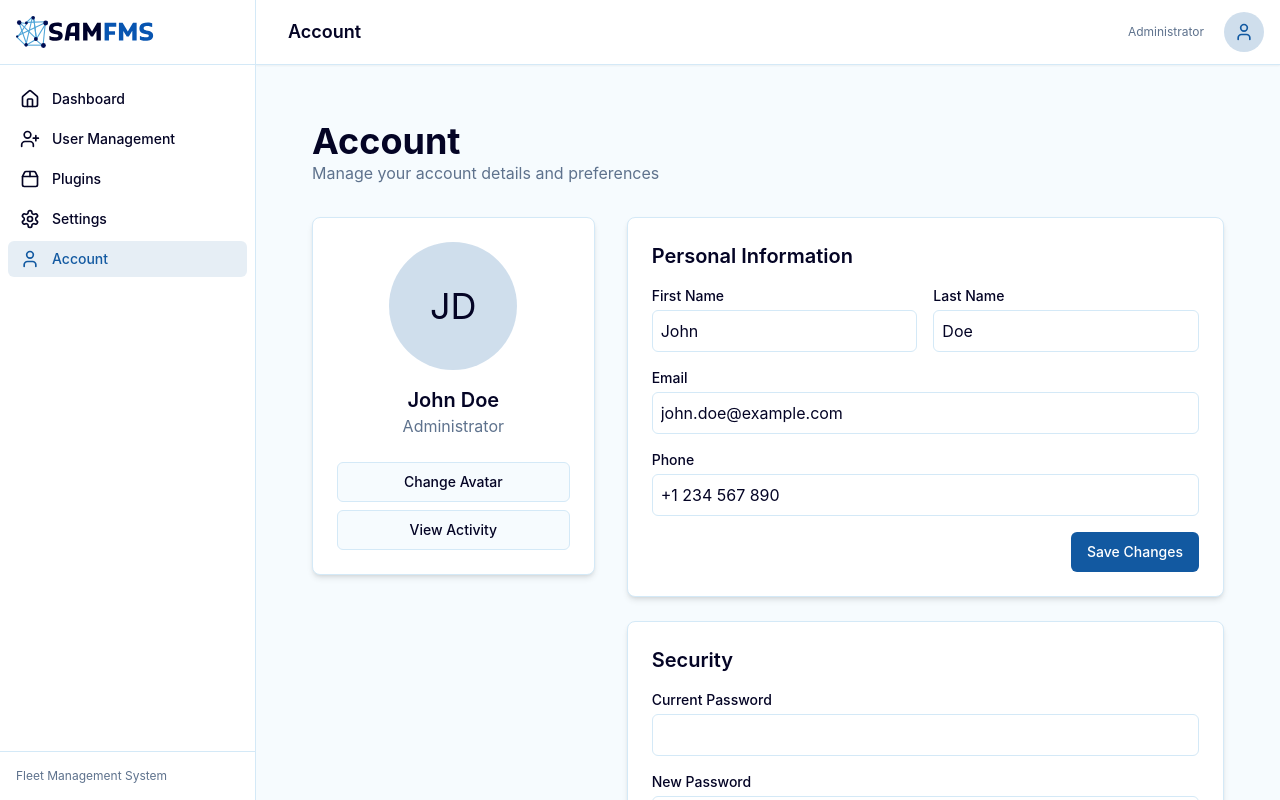
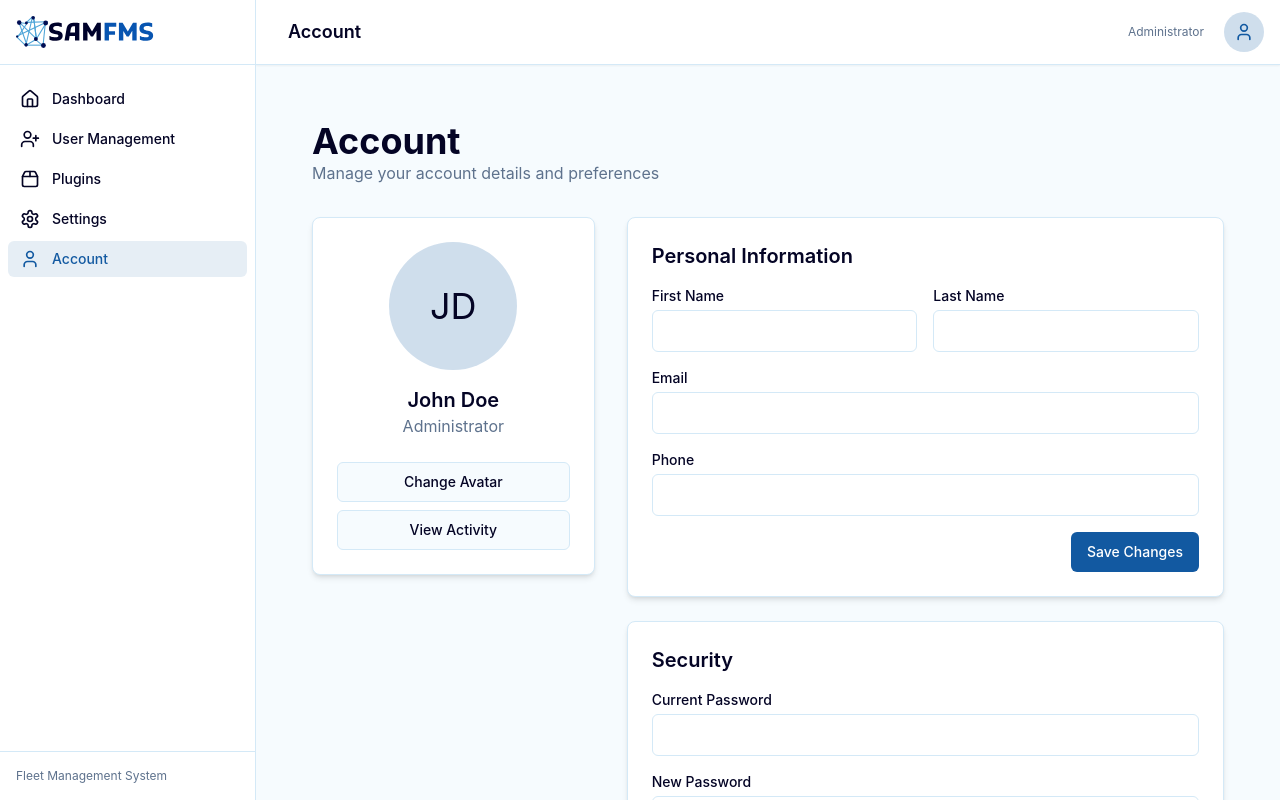
Before and after one commit to COS301-SE-2025/SAMFMS, a React (Create React App) app in the folder Frontend/samfms/: page /account in a window 1280 px wide. Built offline with nearby package versions, Linux system fonts and the light colour scheme; no server answers; sample sign-in values are in the browser's storage.

Commit message:
Use backend api for account information

```diff
--- a/Frontend/samfms/src/pages/Account.jsx
+++ b/Frontend/samfms/src/pages/Account.jsx
@@ -1,7 +1,48 @@
-import React from 'react';
+import React, {useEffect, useState} from 'react';
 import {Button} from '../components/ui/button';
+import {getUserInfo} from '../backend/api/auth';
 
 const Account = () => {
+  const [user, setUser] = useState(null);
+  const [form, setForm] = useState({
+    firstName: '',
+    lastName: '',
+    email: '',
+    phone: '',
+  });
+  const [loading, setLoading] = useState(true);
+
+  // Fetch user info on mount
+  useEffect(() => {
+    const fetchUser = async () => {
+      try {
+        const data = await getUserInfo();
+        // Assuming backend returns { first_name, last_name, email, phone }
+        setUser(data);
+        setForm({
+          firstName: data.first_name || '',
+          lastName: data.last_name || '',
+          email: data.email || '',
+          phone: data.phone || '',
+        });
+      } catch (e) {
+        // Handle error (could show a toast or message)
+      } finally {
+        setLoading(false);
+      }
+    };
+    fetchUser();
+  }, []);
+
+  const handleChange = e => {
+    setForm({...form, [e.target.name]: e.target.value});
+  };
+
+  const handleSave = e => {
+    e.preventDefault();
+    // TODO: Implement update user info API call
+  };
+
   return (
     <div className="container mx-auto py-8">
       <header className="mb-8">
@@ -14,10 +55,20 @@ const Account = () => {
           <div className="bg-card p-6 rounded-lg shadow-md border border-border">
             <div className="flex flex-col items-center mb-6">
               <div className="w-32 h-32 rounded-full bg-primary/20 flex items-center justify-center mb-4">
-                <span className="text-4xl">JD</span>
+                <span className="text-4xl">
+                  {user
+                    ? (user.first_name?.[0] || '') + (user.last_name?.[0] || '')
+                    : 'JD'}
+                </span>
               </div>
-              <h2 className="text-xl font-semibold">John Doe</h2>
-              <p className="text-muted-foreground">Administrator</p>
+              <h2 className="text-xl font-semibold">
+                {user
+                  ? `${user.first_name || ''} ${user.last_name || ''}`.trim()
+                  : 'John Doe'}
+              </h2>
+              <p className="text-muted-foreground">
+                {user?.role ? user.role.charAt(0).toUpperCase() + user.role.slice(1) : 'Administrator'}
+              </p>
             </div>
             <div className="space-y-2">
               <Button variant="outline" className="w-full">
@@ -33,35 +84,57 @@ const Account = () => {
         <div className="lg:col-span-2">
           <div className="bg-card p-6 rounded-lg shadow-md border border-border mb-6">
             <h2 className="text-xl font-semibold mb-4">Personal Information</h2>
-            <form className="space-y-4">
+            <form className="space-y-4" onSubmit={handleSave}>
               <div className="grid grid-cols-1 md:grid-cols-2 gap-4">
                 <div>
                   <label className="block text-sm font-medium mb-1">First Name</label>
-                  <input type="text" defaultValue="John" className="w-full p-2 border rounded-md" />
+                  <input
+                    type="text"
+                    name="firstName"
+                    value={form.firstName}
+                    onChange={handleChange}
+                    className="w-full p-2 border rounded-md"
+                    disabled={loading}
+                  />
                 </div>
                 <div>
                   <label className="block text-sm font-medium mb-1">Last Name</label>
-                  <input type="text" defaultValue="Doe" className="w-full p-2 border rounded-md" />
+                  <input
+                    type="text"
+                    name="lastName"
+                    value={form.lastName}
+                    onChange={handleChange}
+                    className="w-full p-2 border rounded-md"
+                    disabled={loading}
+                  />
                 </div>
               </div>
               <div>
                 <label className="block text-sm font-medium mb-1">Email</label>
                 <input
                   type="email"
-                  defaultValue="john.doe@example.com"
+                  name="email"
+                  value={form.email}
+                  onChange={handleChange}
                   className="w-full p-2 border rounded-md"
+                  disabled={loading}
                 />
               </div>
               <div>
                 <label className="block text-sm font-medium mb-1">Phone</label>
                 <input
                   type="tel"
-                  defaultValue="+1 234 567 890"
+                  name="phone"
+                  value={form.phone}
+                  onChange={handleChange}
                   className="w-full p-2 border rounded-md"
+                  disabled={loading}
                 />
               </div>
               <div className="flex justify-end">
-                <Button>Save Changes</Button>
+                <Button type="submit" disabled={loading}>
+                  Save Changes
+                </Button>
               </div>
             </form>
           </div>
@@ -86,8 +159,6 @@ const Account = () => {
               </div>
             </form>
           </div>
-
-
         </div>
       </div>
     </div>
```
